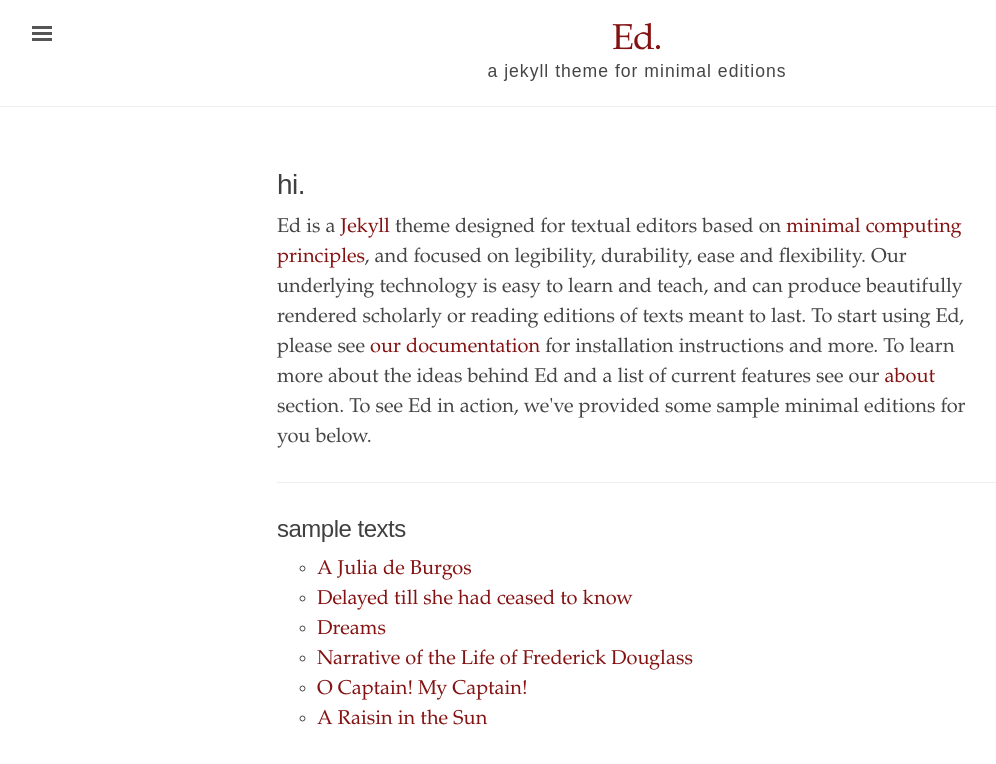
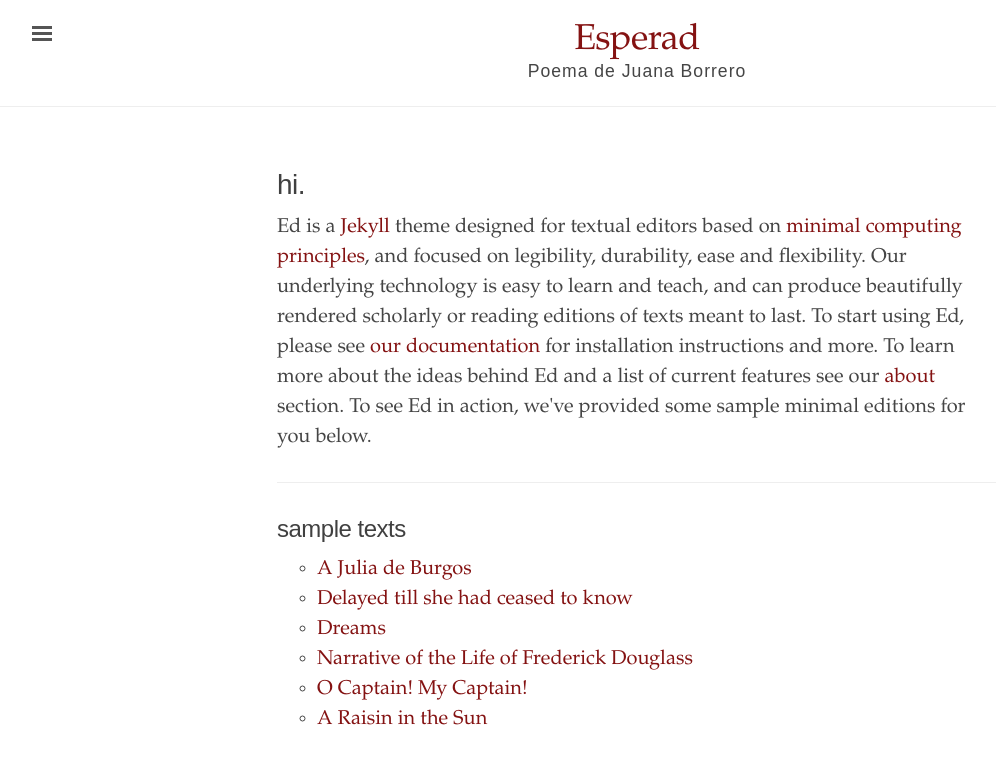
Before and after one commit to edicionesdereparto/juanaborrero, a Jekyll site: the page built from index.html, in a window 1280 px wide. Shown: the top 764 px of the page, without its empty margins (3-999 px from the left). Built offline with Jekyll 4.4.1, drawn with Linux system fonts in a browser that asks for light colours.

Commit message:
updated main info

```diff
--- a/_config.yml
+++ b/_config.yml
@@ -1,17 +1,17 @@
 # Built with Jekyll 3.6.0
 
 # Setup
-title:               Ed.
-tagline:             'a jekyll theme for minimal editions'
-description:         'Ed is a Jekyll theme designed for textual editors based on minimal computing principles, and focused on legibility and flexibility.'
-url:                 'http://minicomp.github.io'
-baseurl:             '/ed'
+title:               "Esperad"
+tagline:             Poema de Juana Borrero
+description:         in progress
+url:
+baseurl:             '/juana'
 
 # About/contact
 author:
-  name:              Alex Gil
-  url:               https://twitter.com/elotroalex
-  email:             colibri.alex@gmail.com
+  name:              Luis Prieto
+  url:
+  email:             lpriet9@gmail.com
 
 # Color scheme. Options: red, orange, magenta, cyan, blue, brown
 color-scheme:
```
